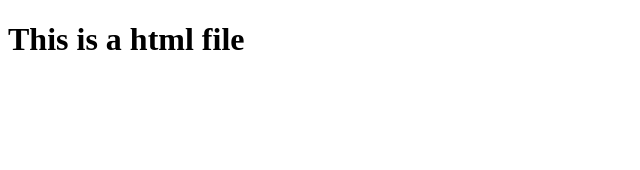
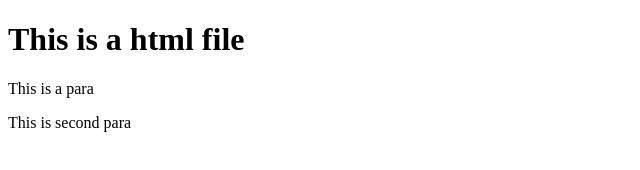
Before and after one commit to kingcv/git-test2, a plain HTML site: page index.html in a window 1280 px wide. Shown: the whole page, without its empty margins (0-640 px from the left). Drawn offline with Linux system fonts and the light colour scheme.

Commit message:
second commit

```diff
--- a/index.html
+++ b/index.html
@@ -3,5 +3,7 @@
     <head><title>index</title></head>
     <body>
         <h1>This is a html file</h1>
+        <p>This is a para</p>
+        <p>This is second para</p>
     </body>
 </html>
```
